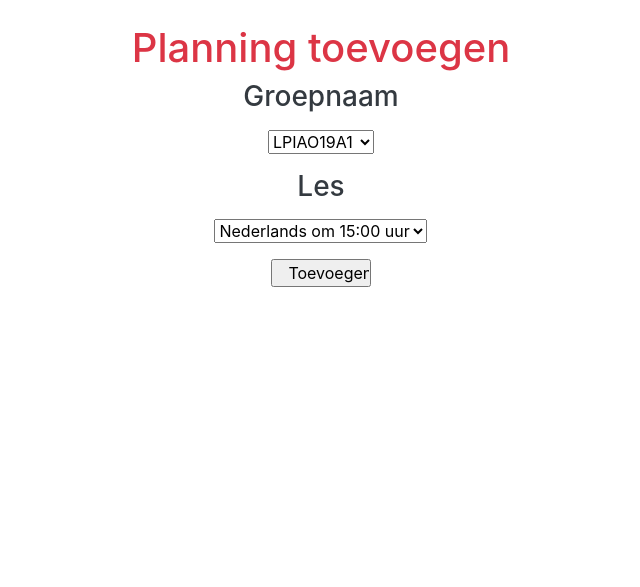
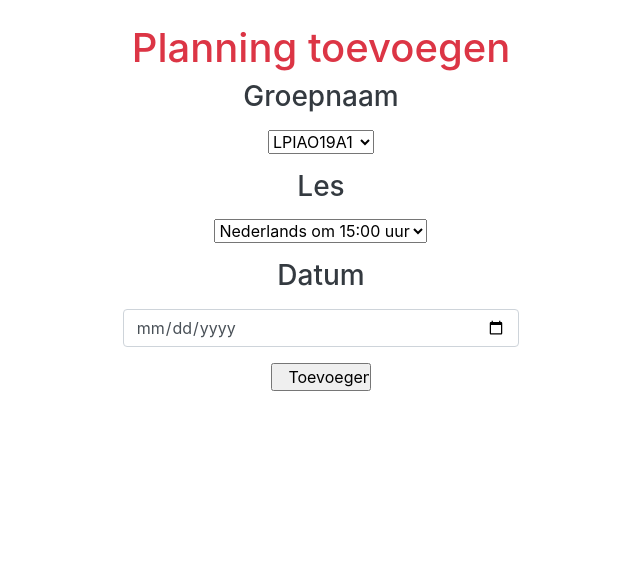
Before and after one commit to daphnekr/studentenApp, a PHP site: page /webapp/planning/createPlanning in a window 1280 px wide. Shown: the part 25-612 px from the top of the page, without its empty margins (319-959 px from the left). Run offline with PHP 8.4, Linux system fonts and the light colour scheme; data comes from the database, SQL or seed files in the repository; data that the repository does not hold is empty; some libraries are stand-ins or nearby versions.

Commit message:
create planning heeft nu datum erbij

```diff
--- a/framework-php-master/controller/PlanningController.php
+++ b/framework-php-master/controller/PlanningController.php
@@ -22,7 +22,9 @@ function addPlanning()
 {
 	$groep = $_POST['groepNaam'];
 	$les = $_POST['les'];
-	$result = checkPlanning($groep, $les);
+	$datum = $_POST['datum'];
+	createDatum($datum);
+	$result = checkPlanning($groep, $les, $datum);
 	if ($result){
 		$error = "Deze groep is al ingepland bij deze les";
 		$klassen = getAllGroups();
@@ -30,7 +32,7 @@ function addPlanning()
 		render("planning/createPlanning", ["klassen" => $klassen, "lessen" => $lessen, "error" => $error]);
 	}
 	else{
-		newPlanning($groep, $les);
+		newPlanning($groep, $les, $datum);
 		agenda();
 	}
 
--- a/framework-php-master/model/PlanningModel.php
+++ b/framework-php-master/model/PlanningModel.php
@@ -1,12 +1,13 @@
 <?php
 
-function newPlanning($data1, $data2)
+function newPlanning($data1, $data2, $data3)
 {
 	$conn = openDatabaseConnection();
 
-	$stmt = $conn->prepare("INSERT INTO planning (klas_id, les_id) VALUES (:klas_id, :les_id)");
+	$stmt = $conn->prepare("INSERT INTO planning (klas_id, les_id, datum_id) VALUES (:klas_id, :les_id,(SELECT id FROM datum WHERE datum=:datum_id))");
 	$stmt->bindParam(":klas_id", $data1);
 	$stmt->bindParam(":les_id", $data2);
+	$stmt->bindParam(":datum_id", $data3);
 	$stmt->execute();
 
 	$conn = null;
@@ -26,12 +27,13 @@ function getPlanning()
 	return $stmt->fetchAll();
 }
 
-function checkPlanning($klas, $les)
+function checkPlanning($klas, $les, $datum)
 {
 	$conn = openDatabaseConnection();
-	$stmt = $conn->prepare("SELECT * FROM planning WHERE klas_id = :klas AND les_id = :les");
+	$stmt = $conn->prepare("SELECT * FROM planning WHERE klas_id = :klas AND les_id = :les AND datum_id = (SELECT id FROM datum WHERE datum = :datum)");
 	$stmt->bindParam(":klas", $klas);
 	$stmt->bindParam(":les", $les);
+	$stmt->bindParam(":datum", $datum);
 	$stmt->execute();
 	return $stmt->fetch();
 
@@ -94,3 +96,16 @@ function deletePlanningById($id)
 
     $conn = null;
 }
+
+function createDatum($datum)
+{
+	$conn = openDatabaseConnection();
+	$query1 = $conn->prepare("SELECT * FROM datum WHERE datum = :datum");
+	$query1->execute([":datum" => $datum]);
+	$result1 = $query1->fetch();
+
+	if ($result1 == false){
+		$query = $conn->prepare("INSERT INTO datum (datum) VALUES (:datum)");
+		return $query->execute([":datum" => $datum]);
+	}
+}
--- a/framework-php-master/view/planning/createPlanning.php
+++ b/framework-php-master/view/planning/createPlanning.php
@@ -18,6 +18,11 @@
                     </select><div class="text-danger"><?php echo $error;?></div>
             </div>
 
+            <div class="form-group text-center text-dark">
+                <label for="datum"><h3>Datum</h3></label>
+                    <input class="form-control" type="date" name="datum" required>
+            </div>
+
 
             <div class="form-group text-center">
                 <input type="submit" value="Toevoegen" class="form-submit col-4 col-lg-3">
```
